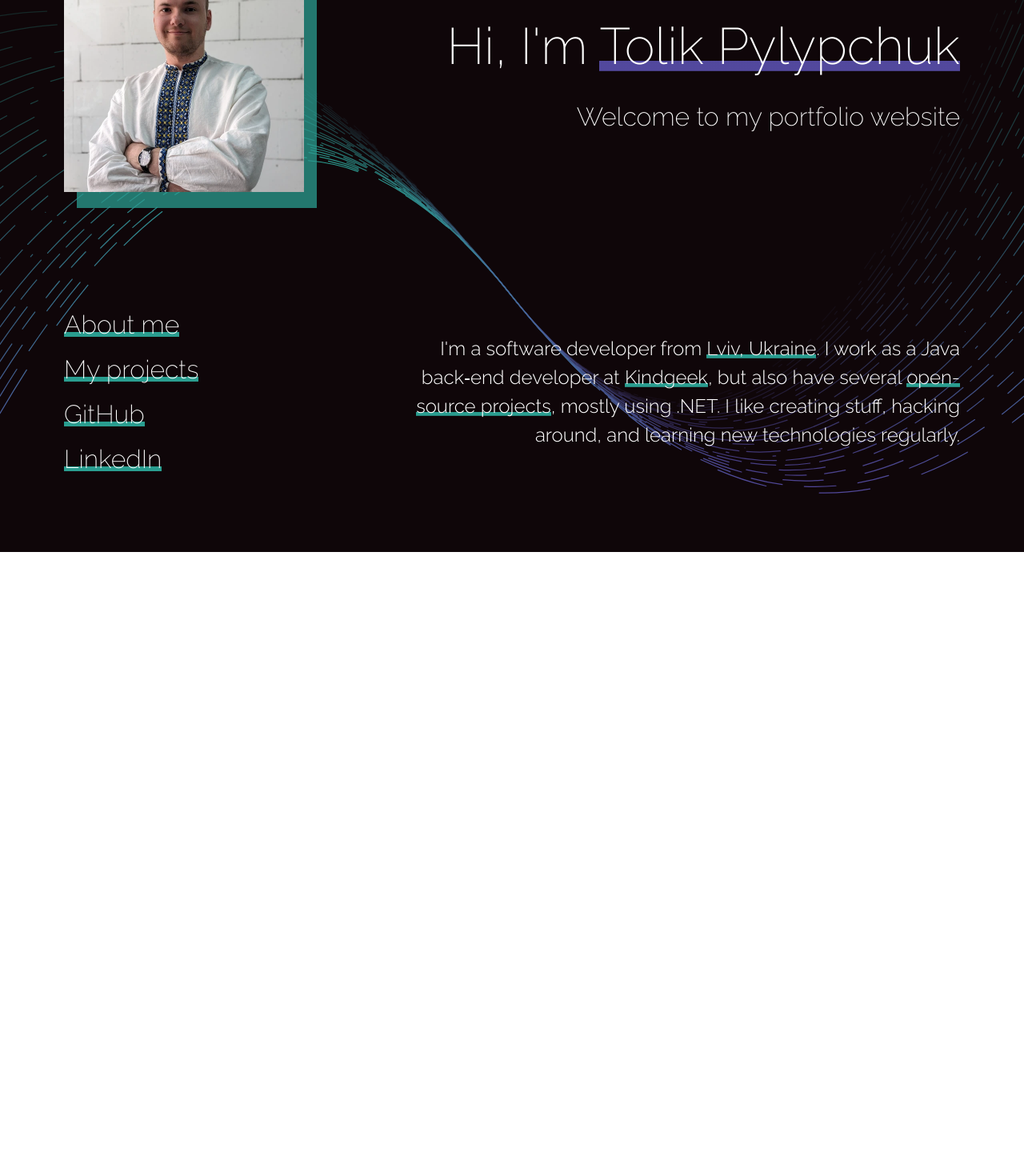
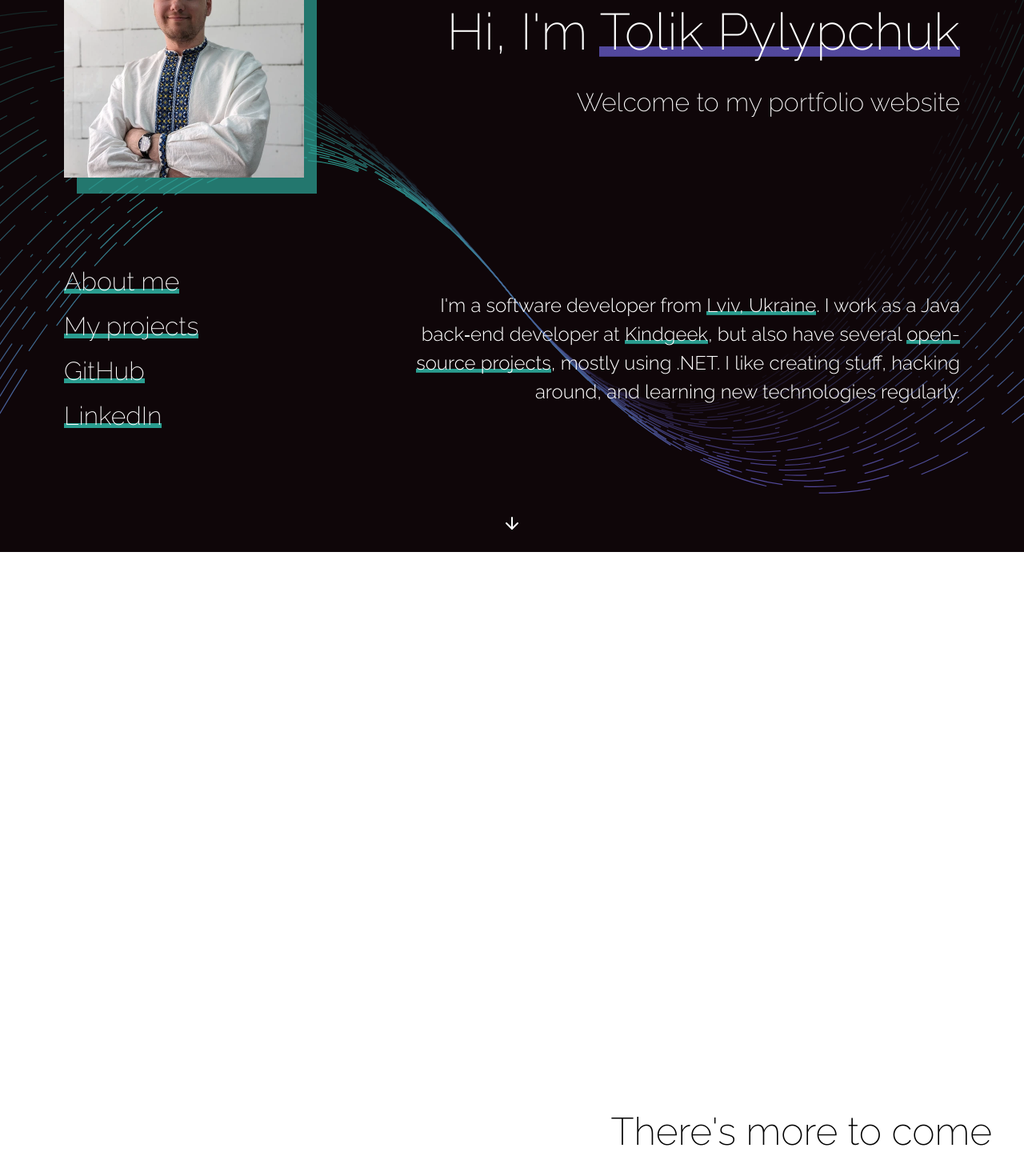
Before and after one commit to TolikPylypchuk/TolikPylypchuk.github.io, a Next.js app: page / in a window 1280 px wide. Shown: the part 110-1580 px from the top of the page at 80% size. Before the commit the page ends 800 px from the top, so only its background shows below. Built offline with nearby package versions, Linux system fonts and the light colour scheme.

Commit message:
Add a button to scroll down from the landing

```diff
--- a/src/app/page.tsx
+++ b/src/app/page.tsx
@@ -1,5 +1,19 @@
+"use client";
+
+import { useRef } from "react";
+
+import AboutMe from "@/components/AboutMe";
 import Landing from "@/components/Landing";
 
 export default function Home() {
-  return <Landing />;
+  const scrollRef = useRef<HTMLDivElement>(null);
+
+  return (
+    <>
+      <Landing scrollRef={scrollRef} />
+      <main ref={scrollRef}>
+        <AboutMe />
+      </main>
+    </>
+  );
 }
--- /dev/null
+++ b/src/components/AboutMe/AboutMe.module.css
@@ -0,0 +1,11 @@
+.wrapper {
+  height: 100lvh;
+  display: grid;
+  place-content: end;
+}
+
+.more {
+  font-size: 3rem;
+  font-weight: 200;
+  margin: 40px;
+}
--- /dev/null
+++ b/src/components/AboutMe/AboutMe.tsx
@@ -0,0 +1,10 @@
+import styles from "./AboutMe.module.css";
+
+export default function AboutMe() {
+  return (
+    <div className={styles.wrapper}>
+      <a id="about-me"></a>
+      <p className={styles.more}>There&apos;s more to come</p>
+    </div>
+  );
+}
--- /dev/null
+++ b/src/components/AboutMe/index.ts
@@ -0,0 +1,2 @@
+export * from "./AboutMe";
+export { default } from "./AboutMe";
--- a/src/components/Favicons/Favicons.tsx
+++ b/src/components/Favicons/Favicons.tsx
@@ -1,4 +1,4 @@
-function Favicons() {
+export default function Favicons() {
   return (
     <>
       <link
@@ -35,5 +35,3 @@ function Favicons() {
     </>
   );
 }
-
-export default Favicons;
--- a/src/components/InlineLink/InlineLink.tsx
+++ b/src/components/InlineLink/InlineLink.tsx
@@ -6,7 +6,11 @@ type InlineLinkProps = LinkProps & {
   newTab?: boolean;
 };
 
-function InlineLink({ href, children, newTab = true }: InlineLinkProps) {
+export default function InlineLink({
+  href,
+  children,
+  newTab = true,
+}: InlineLinkProps) {
   return (
     <Link
       href={href}
@@ -17,5 +21,3 @@ function InlineLink({ href, children, newTab = true }: InlineLinkProps) {
     </Link>
   );
 }
-
-export default InlineLink;
--- a/src/components/Landing/Landing.module.css
+++ b/src/components/Landing/Landing.module.css
@@ -1,13 +1,23 @@
 .header {
+  --scroll-button-margin: 12px;
+  --scroll-button-size: 48px;
+  --scroll-button-full-height: calc(
+    var(--scroll-button-margin) * 2 + var(--scroll-button-size)
+  );
+
   min-height: 100svh;
   background-color: var(--color-black);
   color: var(--color-text-white);
   display: grid;
-  grid-template-rows: 50% 50%;
+  grid-template-rows:
+    calc(50% - var(--scroll-button-full-height) / 2)
+    calc(50% - var(--scroll-button-full-height) / 2)
+    var(--scroll-button-full-height);
   grid-template-columns: auto 1fr;
   grid-template-areas:
     "photo name"
-    "links description";
+    "links description"
+    "scroll scroll";
   column-gap: 32px;
   padding: 0 80px;
   background-image: url("/images/background.svg");
@@ -98,14 +108,39 @@
   max-width: 50ch;
 }
 
+.scrollWrapper {
+  grid-area: scroll;
+  display: grid;
+  place-content: center;
+}
+
+.scrollButton {
+  margin: var(--scroll-button-margin);
+  width: var(--scroll-button-size);
+  height: var(--scroll-button-size);
+  border: none;
+  color: var(--color-text-white);
+  background-color: hsla(247, 37%, 45%, 0);
+  border-radius: calc(var(--scroll-button-size) / 2);
+  cursor: pointer;
+  display: grid;
+  place-content: center;
+  transition: background-color 0.25s ease-in;
+}
+
+.scrollButton:hover {
+  background-color: hsla(247, 37%, 45%, 0.5);
+}
+
 @media screen and (max-width: 56rem) {
   .header {
-    grid-template-rows: auto auto auto;
+    grid-template-rows: auto auto auto var(--scroll-button-full-height);
     grid-template-columns: 50% 50%;
     grid-template-areas:
       "name name"
       "photo links"
-      "description description";
+      "description description"
+      "scroll scroll";
     padding: 0 20px;
     column-gap: revert;
   }
@@ -132,13 +167,14 @@
 
 @media screen and (max-width: 33rem) {
   .header {
-    grid-template-rows: auto auto auto auto;
+    grid-template-rows: auto auto auto auto var(--scroll-button-full-height);
     grid-template-columns: 100%;
     grid-template-areas:
       "name"
       "photo"
       "links"
-      "description";
+      "description"
+      "scroll";
     padding: 12px 20px;
     column-gap: revert;
     row-gap: 32px;
--- a/src/components/Landing/Landing.tsx
+++ b/src/components/Landing/Landing.tsx
@@ -1,39 +1,17 @@
+import { ArrowDown } from "react-feather";
+
 import InlineLink from "@/components/InlineLink";
 
 import styles from "./Landing.module.css";
 
-function Landing() {
+type LandingProps = {
+  scrollRef: React.RefObject<HTMLElement | undefined>;
+};
+
+export default function Landing({ scrollRef }: LandingProps) {
   return (
     <header className={styles.header}>
       <div className={styles.photoWrapper}>
-        <ProfilePicture />
-      </div>
-      <div className={styles.nameWrapper}>
-        <Name />
-      </div>
-      <div className={styles.linksWrapper}>
-        <Links />
-      </div>
-      <div className={styles.descriptionWrapper}>
-        <Description />
-      </div>
-    </header>
-  );
-}
-
-function Name() {
-  return (
-    <>
-      <h1 className={styles.name}>
-        Hi, I&apos;m <span className={styles.underlined}>Tolik Pylypchuk</span>
-      </h1>
-      <p className={styles.subtext}>Welcome to my portfolio website</p>
-    </>
-  );
-}
-
-function ProfilePicture() {
-  return (
         <picture>
           <source type="image/webp" srcSet="/images/me.webp" />
           <source type="image/jpg" srcSet="/images/me.jpg" />
@@ -45,11 +23,17 @@ function ProfilePicture() {
             height={300}
           />
         </picture>
-  );
-}
+      </div>
 
-function Links() {
-  return (
+      <div className={styles.nameWrapper}>
+        <h1 className={styles.name}>
+          Hi, I&apos;m{" "}
+          <span className={styles.underlined}>Tolik Pylypchuk</span>
+        </h1>
+        <p className={styles.subtext}>Welcome to my portfolio website</p>
+      </div>
+
+      <div className={styles.linksWrapper}>
         <ol className={styles.links}>
           <li>
             <InlineLink href="#" newTab={false}>
@@ -62,7 +46,9 @@ function Links() {
             </InlineLink>
           </li>
           <li>
-        <InlineLink href="https://github.com/TolikPylypchuk">GitHub</InlineLink>
+            <InlineLink href="https://github.com/TolikPylypchuk">
+              GitHub
+            </InlineLink>
           </li>
           <li>
             <InlineLink href="https://www.linkedin.com/in/anatoliy-pylypchuk">
@@ -70,26 +56,35 @@ function Links() {
             </InlineLink>
           </li>
         </ol>
-  );
-}
+      </div>
 
-function Description() {
-  return (
+      <div className={styles.descriptionWrapper}>
         <p className={styles.description}>
           I&apos;m a software developer from{" "}
           <InlineLink href="https://en.wikipedia.org/wiki/Lviv">
             Lviv, Ukraine
           </InlineLink>
           . I work as a Java back&#8209;end developer at{" "}
-      <InlineLink href="https://kindgeek.com">Kindgeek</InlineLink>, but also
-      have several{" "}
+          <InlineLink href="https://kindgeek.com">Kindgeek</InlineLink>, but
+          also have several{" "}
           <InlineLink href="https://github.com/TolikPylypchuk">
             open-source projects
           </InlineLink>
-      , mostly using .NET. I like creating stuff, hacking around, and learning
-      new technologies regularly.
+          , mostly using .NET. I like creating stuff, hacking around, and
+          learning new technologies regularly.
         </p>
+      </div>
+
+      <div className={styles.scrollWrapper}>
+        <button
+          className={styles.scrollButton}
+          onClick={() => {
+            scrollRef.current?.scrollIntoView({ behavior: "smooth" });
+          }}
+        >
+          <ArrowDown size={24} />
+        </button>
+      </div>
+    </header>
   );
 }
-
-export default Landing;
```
Also changed, not shown: package.json (+4 -3 lines), 1 other file (tests, documents, lock files or other folders). Lines whose indentation alone changed are shown as unchanged.
